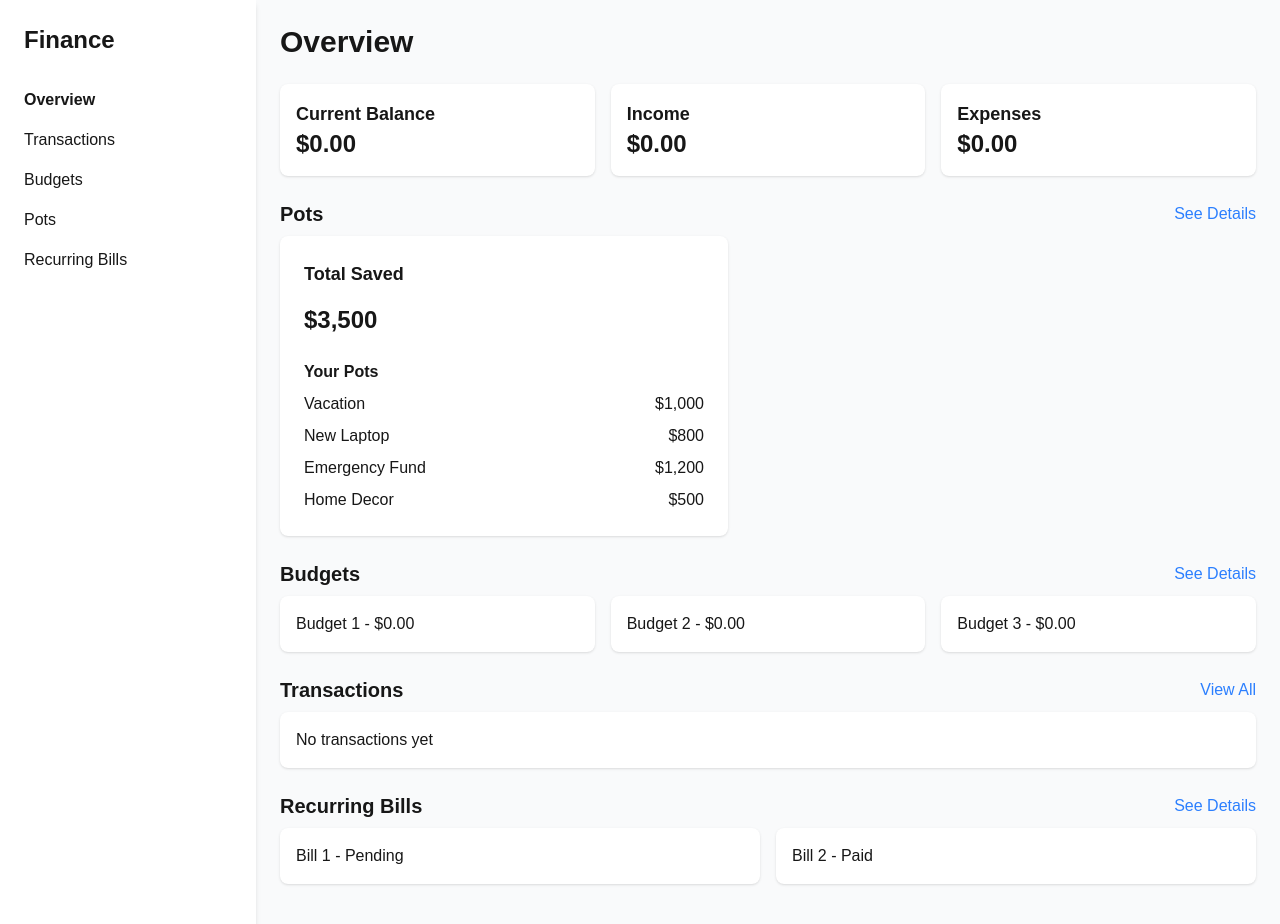
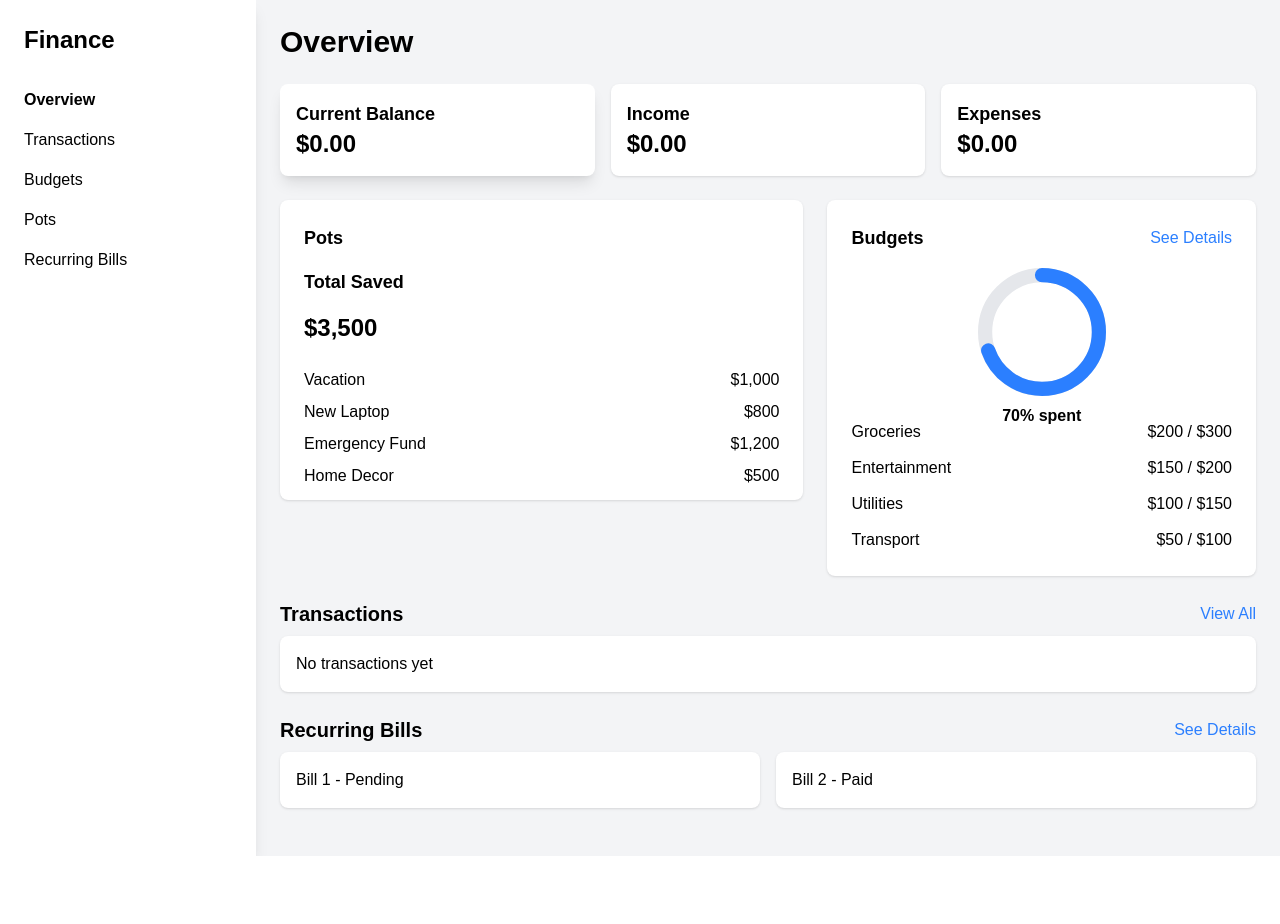
Before and after one commit to Jackspence6/finance-tracker-nextjs, a Next.js app: page / in a window 1280 px wide. Shown: the top 924 px of the page. After the commit the page ends 856 px from the top, so only its background shows below. Built offline with nearby package versions, Linux system fonts and the light colour scheme.

Commit message:
Adds Pots & Budets section

```diff
--- a/src/app/page.tsx
+++ b/src/app/page.tsx
@@ -1,11 +1,11 @@
 export default function OverviewPage() {
   return (
-    <div className="min-h-screen flex bg-gray-50">
+    <div className="min-h-screen flex bg-gray-100">
       {/* Sidebar */}
-      <aside className="w-64 bg-white shadow-md p-6 flex flex-col">
-        <h1 className="text-2xl font-bold mb-8">Finance</h1>
+      <aside className="w-64 bg-white shadow-lg p-6 flex flex-col">
+        <h1 className="text-black text-2xl font-bold mb-8">Finance</h1>
 
-        <nav className="flex flex-col gap-4">
+        <nav className="flex flex-col gap-4 text-black">
           <button className="font-semibold text-left">Overview</button>
           <button className="text-left">Transactions</button>
           <button className="text-left">Budgets</button>
@@ -15,12 +15,12 @@ export default function OverviewPage() {
       </aside>
 
       {/* Main content */}
-      <main className="flex-1 p-6">
+      <main className="flex-1 p-6 text-black">
         <h1 className="text-3xl font-bold mb-6">Overview</h1>
 
         {/* Current Balance / Income / Expenses */}
         <section className="grid grid-cols-1 md:grid-cols-3 gap-4 mb-6">
-          <div className="p-4 bg-white rounded-lg shadow">
+          <div className="p-4 bg-white rounded-lg shadow-lg">
             <h2 className="text-lg font-semibold">Current Balance</h2>
             <p className="text-2xl font-bold">$0.00</p>
           </div>
@@ -34,18 +34,15 @@ export default function OverviewPage() {
           </div>
         </section>
 
-        {/* Pots */}
-        <section className="mb-6">
-          <div className="flex justify-between items-center mb-2">
-            <h2 className="text-xl font-semibold">Pots</h2>
-            <button className="text-blue-500 hover:underline">See Details</button>
-          </div>
+        {/* Pots & Budgets */}
+        <section className="mb-6 flex gap-6 items-start">
+          {/* Pots Card */}
+          <div className="w-[55%] h-75 p-6 bg-white rounded-lg shadow">
+            <h3 className="text-lg font-semibold mb-4">Pots</h3>
 
-          <div className="p-6 bg-white rounded-lg shadow w-full max-w-md">
-            <h3 className="text-lg font-semibold mb-4">Total Saved</h3>
+            <h4 className="text-lg font-semibold mb-4">Total Saved</h4>
             <p className="text-2xl font-bold mb-6">$3,500</p>
 
-            <h4 className="font-semibold mb-2">Your Pots</h4>
             <ul className="space-y-2">
               <li className="flex justify-between">
                 <span>Vacation</span>
@@ -65,21 +62,64 @@ export default function OverviewPage() {
               </li>
             </ul>
           </div>
+
+          {/* Budgets */}
+          <div className="w-[45%] p-6 bg-white rounded-lg shadow">
+            <div className="flex justify-between items-center mb-4">
+              <h3 className="text-lg font-semibold">Budgets</h3>
+              <button className="text-blue-500 hover:underline">See Details</button>
+            </div>
+
+            {/* Pie Progress */}
+            <div className="w-32 h-32 mx-auto mb-6">
+              <svg viewBox="0 0 36 36" className="w-full h-full">
+                <circle
+                  className="text-gray-200"
+                  strokeWidth="4"
+                  stroke="currentColor"
+                  fill="none"
+                  cx="18"
+                  cy="18"
+                  r="16"
+                />
+                <circle
+                  className="text-blue-500"
+                  strokeWidth="4"
+                  strokeDasharray="70, 100"
+                  strokeLinecap="round"
+                  stroke="currentColor"
+                  fill="none"
+                  cx="18"
+                  cy="18"
+                  r="16"
+                  transform="rotate(-90 18 18)"
+                />
+              </svg>
+              <p className="text-center font-bold mt-2">70% spent</p>
+            </div>
+
+            {/* Budget items */}
+            <ul className="space-y-3">
+              <li className="flex justify-between">
+                <span>Groceries</span>
+                <span>$200 / $300</span>
+              </li>
+              <li className="flex justify-between">
+                <span>Entertainment</span>
+                <span>$150 / $200</span>
+              </li>
+              <li className="flex justify-between">
+                <span>Utilities</span>
+                <span>$100 / $150</span>
+              </li>
+              <li className="flex justify-between">
+                <span>Transport</span>
+                <span>$50 / $100</span>
+              </li>
+            </ul>
+          </div>
         </section>
 
-
-        {/* Budgets */}
-        <section className="mb-6">
-          <div className="flex justify-between items-center mb-2">
-            <h2 className="text-xl font-semibold">Budgets</h2>
-            <button className="text-blue-500 hover:underline">See Details</button>
-          </div>
-          <div className="grid grid-cols-1 md:grid-cols-3 gap-4">
-            <div className="p-4 bg-white rounded-lg shadow">Budget 1 - $0.00</div>
-            <div className="p-4 bg-white rounded-lg shadow">Budget 2 - $0.00</div>
-            <div className="p-4 bg-white rounded-lg shadow">Budget 3 - $0.00</div>
-          </div>
-        </section>
 
         {/* Transactions */}
         <section className="mb-6">
```
